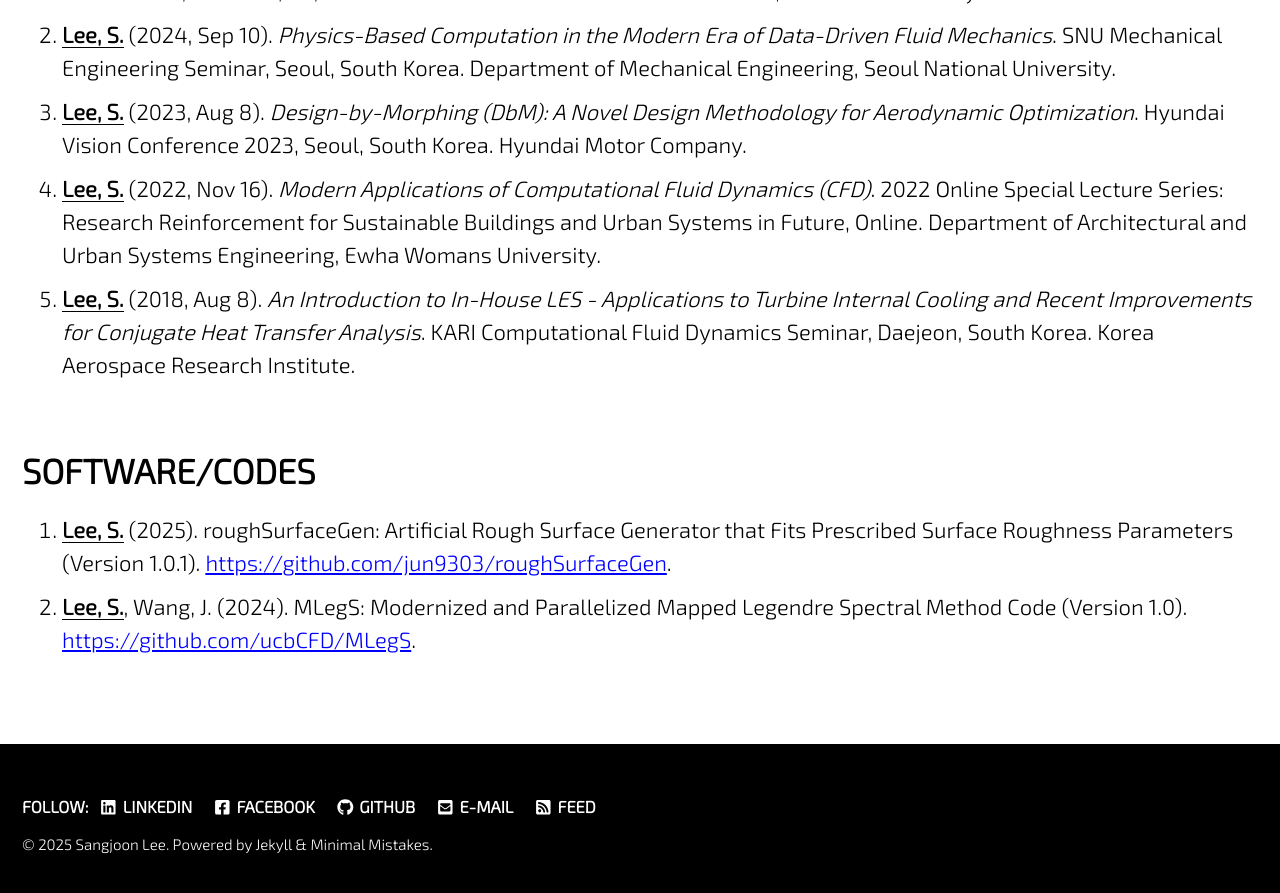
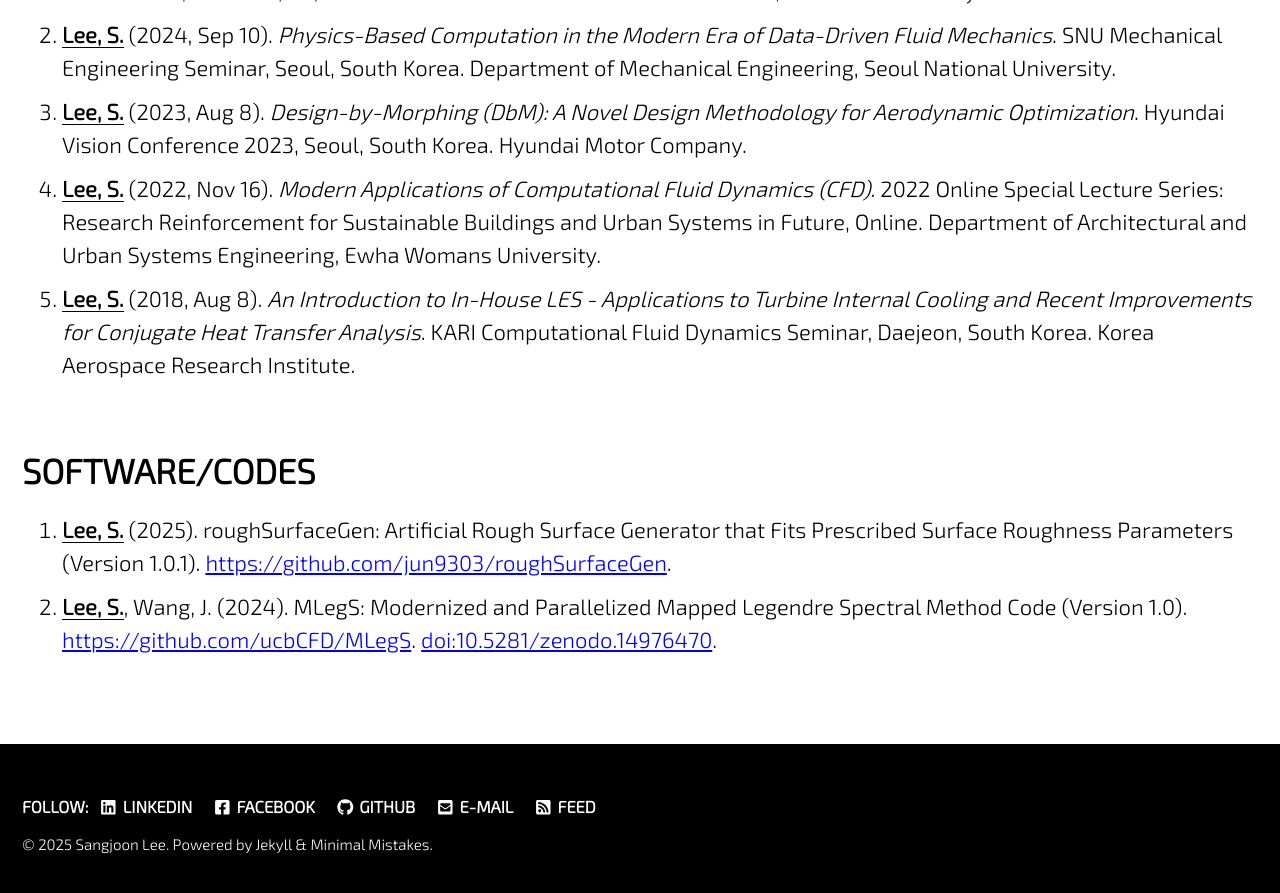
Before and after one commit to jun9303/jun9303.github.io, a Jekyll site: the page built from _pages/publications.md, in a window 1280 px wide and 900 px high, scrolled down 2991 px. Shown: the top 893 px of the window. Built offline with Jekyll 4.4.1, drawn with Linux system fonts in a browser that asks for light colours; cached includes are drawn as plain includes; nearby versions of some CDN libraries; emoji names are drawn with the system emoji font.

Commit message:
Publication DOI update

```diff
--- a/_pages/publications.md
+++ b/_pages/publications.md
@@ -49,7 +49,7 @@ https://doi.org/10.1093/jcde/qwad059).
 
 # SOFTWARE/CODES
 1. <ins>**Lee, S.**</ins> (2025). roughSurfaceGen: Artificial Rough Surface Generator that Fits Prescribed Surface Roughness Parameters (Version 1.0.1). [https://github.com/jun9303/roughSurfaceGen](https://github.com/jun9303/roughSurfaceGen).
-1. <ins>**Lee, S.**</ins>, Wang, J. (2024). MLegS: Modernized and Parallelized Mapped Legendre Spectral Method Code (Version 1.0). [https://github.com/ucbCFD/MLegS](https://github.com/ucbCFD/MLegS).
+1. <ins>**Lee, S.**</ins>, Wang, J. (2024). MLegS: Modernized and Parallelized Mapped Legendre Spectral Method Code (Version 1.0). [https://github.com/ucbCFD/MLegS](https://github.com/ucbCFD/MLegS). [doi:10.5281/zenodo.14976470](https://doi.org/10.5281/zenodo.14976470).
 
 <style type="text/css">
 h1 {
```
